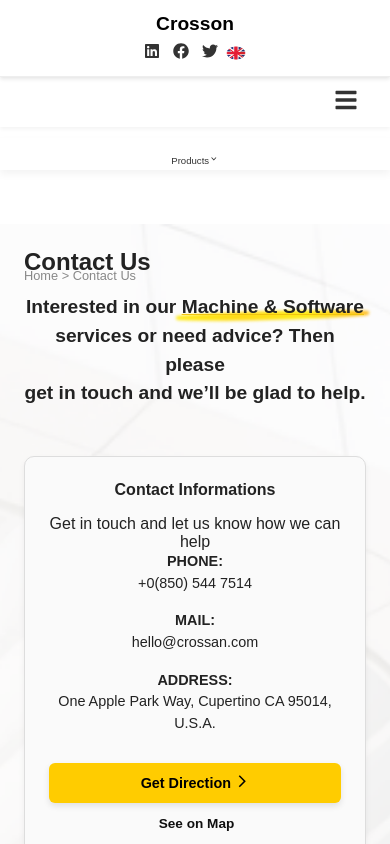
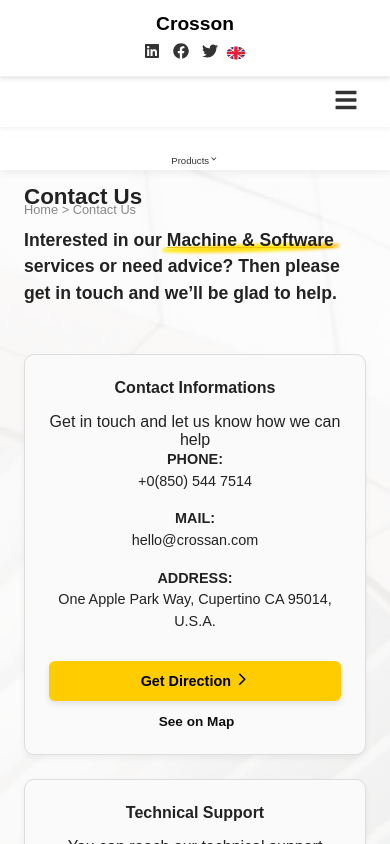
Before and after one commit to devZuzu/Business-website, a React (Vite) app: page /ContactUs in a window 390 px wide. Shown: the top 844 px of the page. Built offline with nearby package versions, Linux system fonts and the light colour scheme.

Commit message:
contactus page responsiveness fixed

```diff
--- a/src/pages/ContactUs.css
+++ b/src/pages/ContactUs.css
@@ -215,11 +215,11 @@
 @media (max-width: 480px) {
   .contact-page {
     padding: 1.5rem;
-    margin-top: 14rem;
+    margin-top: 10rem;
   }
 
   .contact-header h1 {
-    font-size: 1.5rem;
+    font-size: 1.4rem;
   }
 
   .breadcrumb {
@@ -227,7 +227,8 @@
   }
 
   .contact-intro {
-    font-size: 1.2rem;
+    font-size: 1.1rem;
+    text-align: left;
   }
 
   .contact-card h3 {
```
